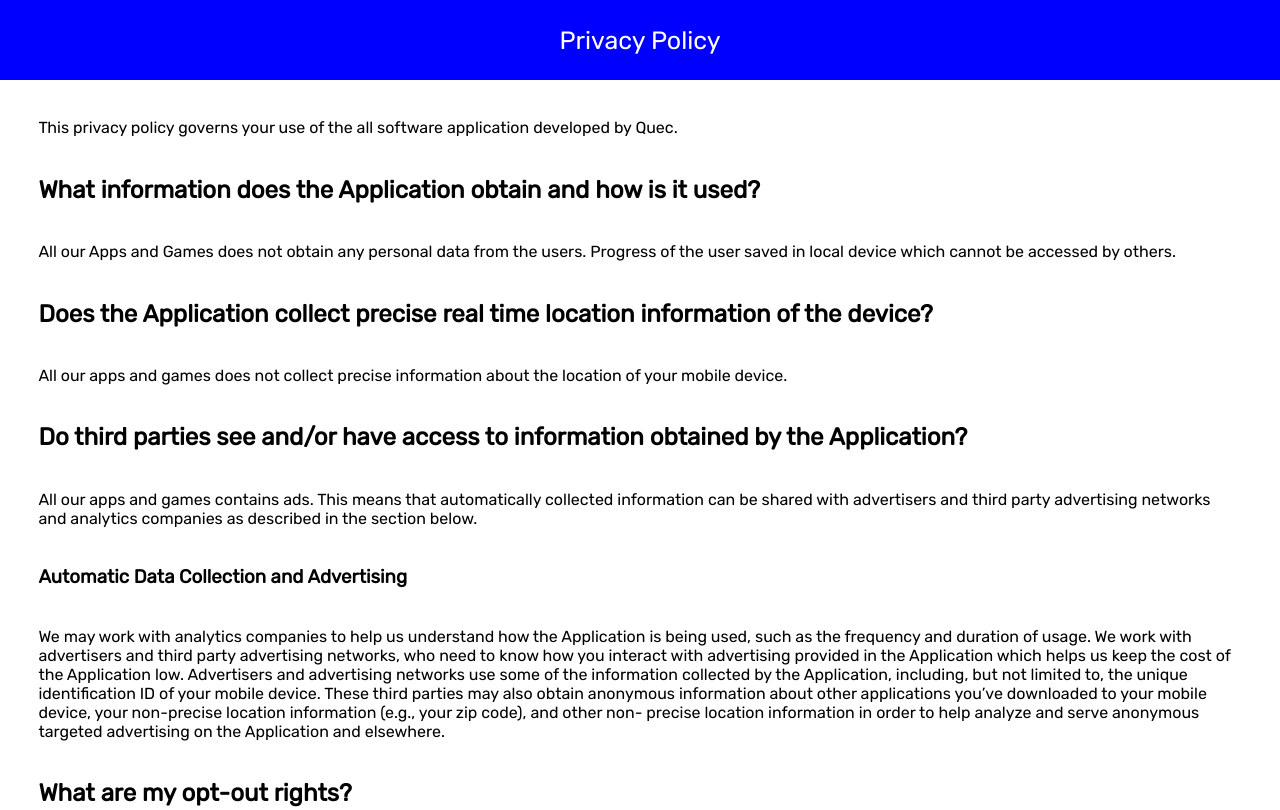
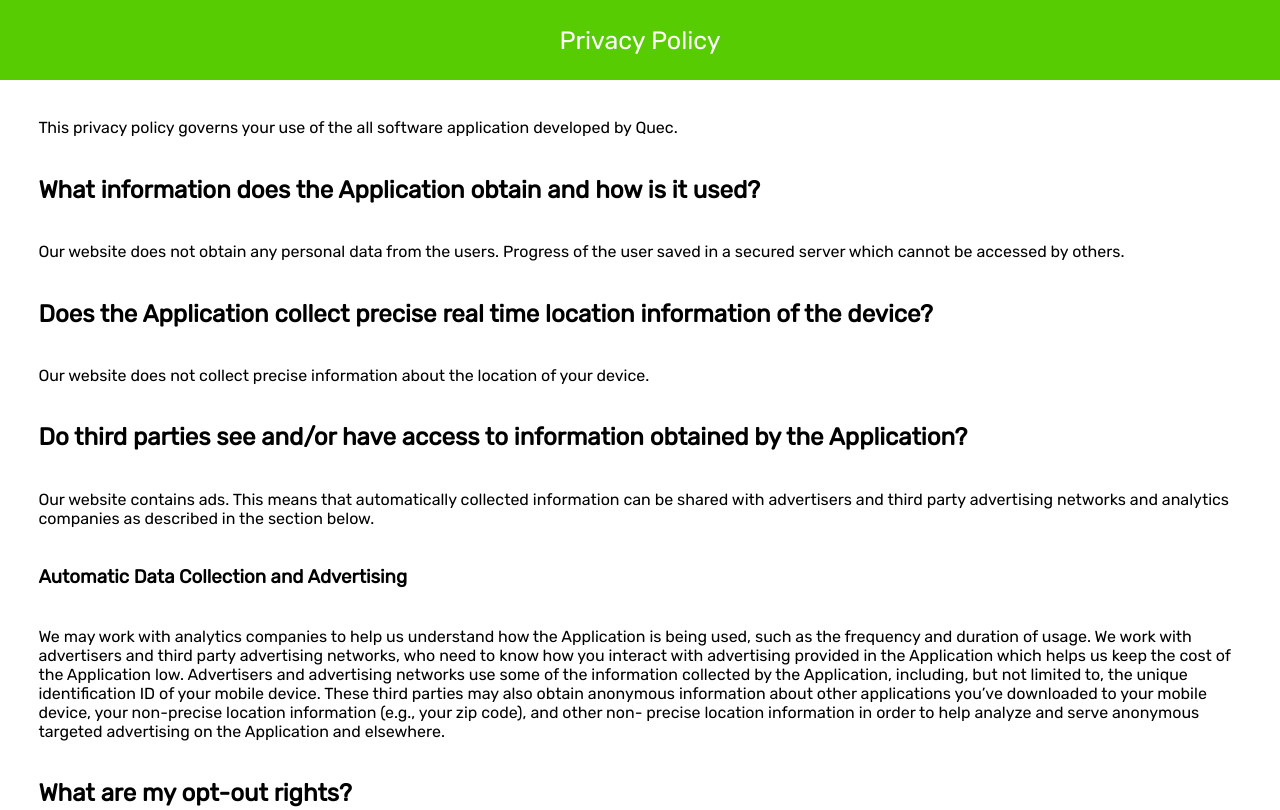
Before and after one commit to Quec-apps/quec-apps.github.io, a plain HTML site: page privacy.html in a window 1280 px wide. Shown: the top 810 px of the page. Drawn offline with Linux system fonts and the light colour scheme.

Commit message:
Update privacy.html

```diff
--- a/privacy.html
+++ b/privacy.html
@@ -13,7 +13,7 @@ margin: 0; font-family: Rubik;
 .top {
 width: 100%;
 height:10vh;
-background-color: blue;
+background-color: #58cc02;
 color: white;
 display: flex; justify-content: center; align-items: center;
 font-size: 25px;
@@ -28,11 +28,11 @@ h2, h3, p {
 <div class="top">Privacy Policy</div>
 <p>This privacy policy governs your use of the all software application developed by Quec.</p>
 <h2>What information does the Application obtain and how is it used?</h2>
-<p>All our Apps and Games does not obtain any personal data from the users. Progress of the user saved in local device which cannot be accessed by others.</p>
+<p>Our website does not obtain any personal data from the users. Progress of the user saved in a secured server which cannot be accessed by others.</p>
 <h2>Does the Application collect precise real time location information of the device?</h2>
-<p>All our apps and games does not collect precise information about the location of your mobile device.</p>
+<p>Our website does not collect precise information about the location of your device.</p>
 <h2>Do third parties see and/or have access to information obtained by the Application?</h2>
-<p>All our apps and games contains ads. This means that automatically collected information can be shared with advertisers and third party advertising networks and analytics companies as described in the section below.</p>
+<p>Our website contains ads. This means that automatically collected information can be shared with advertisers and third party advertising networks and analytics companies as described in the section below.</p>
 <h3>Automatic Data Collection and Advertising</h3>
 <p>We may work with analytics companies to help us understand how the Application is being used, such as the frequency and duration of usage. We work with advertisers and third party advertising networks, who need to know how you interact with advertising provided in the Application which helps us keep the cost of the Application low. Advertisers and advertising networks use some of the information collected by the Application, including, but not limited to, the unique identification ID of your mobile device. These third parties may also obtain anonymous information about other applications you’ve downloaded to your mobile device, your non-precise location information (e.g., your zip code), and other non- precise location information in order to help analyze and serve anonymous targeted advertising on the Application and elsewhere.</p>
 <h2>What are my opt-out rights?</h2>
```
